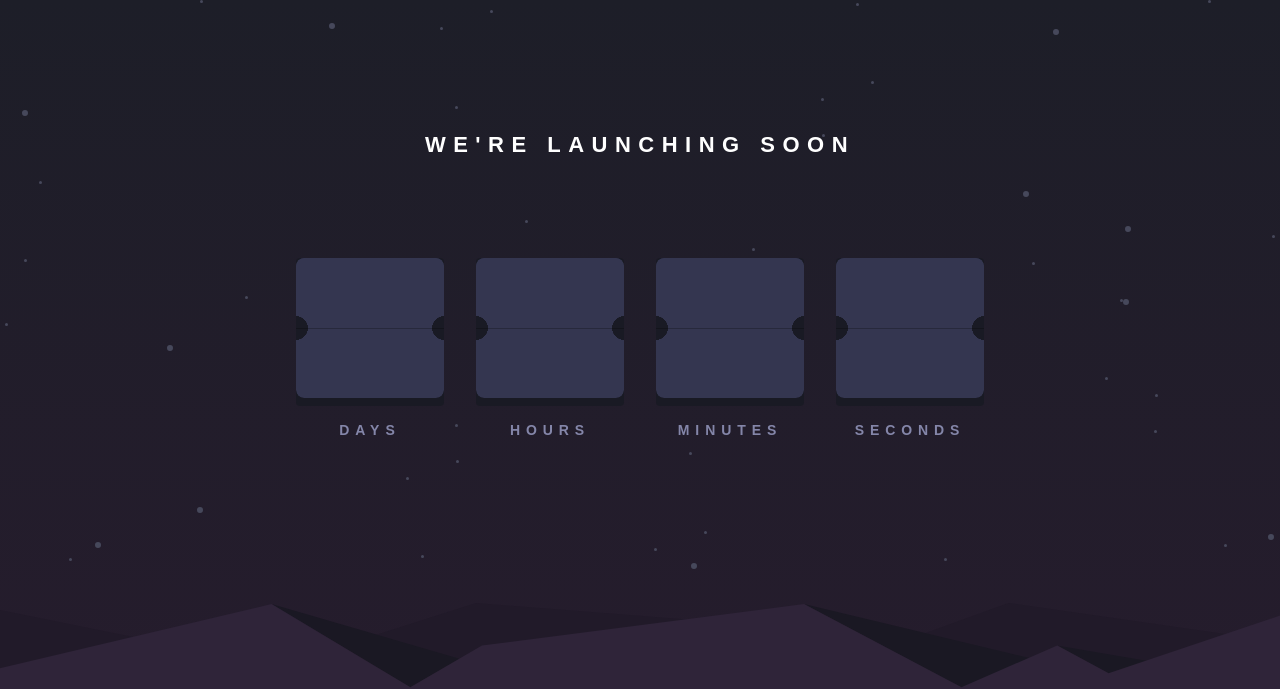
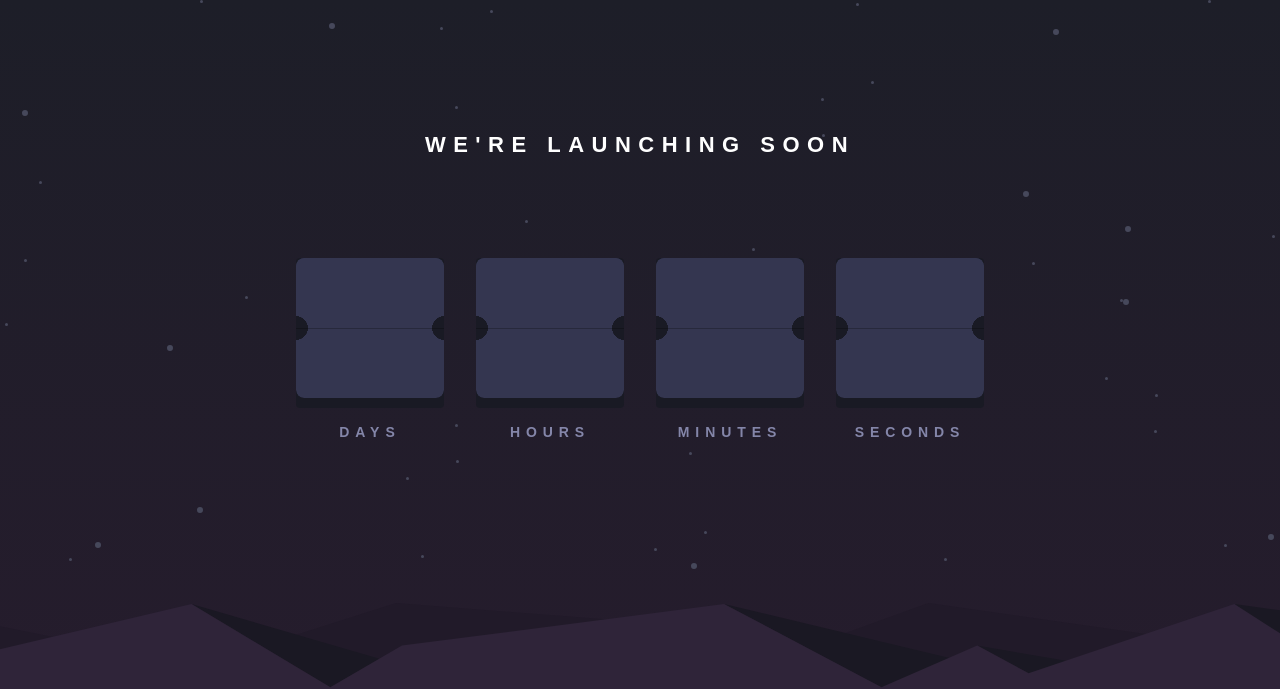
Before and after one commit to TomL/launch-countdown-timer, a website built with Parcel: page src/index.html in a window 1280 px wide. Shown: the top 689 px of the page. Built offline with nearby package versions, Linux system fonts and the light colour scheme; files whose address does not match are found by name.

Commit message:
minor styling improvements

```diff
--- a/src/style.css
+++ b/src/style.css
@@ -35,7 +35,7 @@ body {
     height: 100%;
     background: url('assets/images/bg-stars.svg'), url('assets/images/pattern-hills.svg'), linear-gradient(180deg, #1D1E28 0%, #261C2D 95%, #261A2D 100%);
     background-repeat: repeat-x;
-    background-position: top, bottom, top;
+    background-position: top, bottom right, top;
 }
 
 .content {
@@ -193,6 +193,7 @@ body {
 
     .time-bg {
         margin-bottom: 1rem;
+        padding-bottom: 0.625rem;
     }
 
     .time-value {
```
